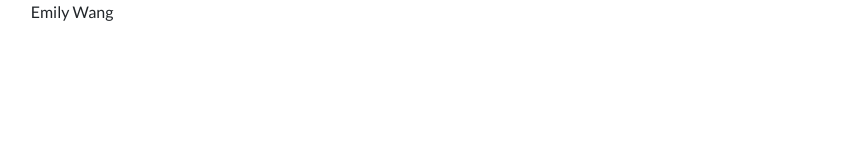
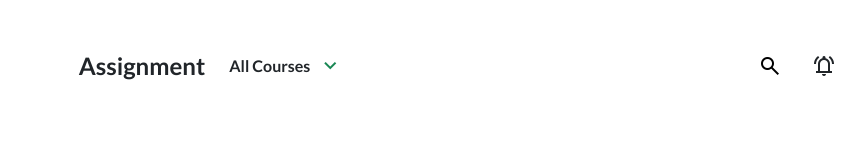
Before and after one commit to Landy510/HexSchool_Layout_Week5, a website built with Vite: page pages/index.html in a window 1280 px wide. Shown: the whole page, without its empty margins (396-1261 px from the left). Built offline with nearby package versions, Linux system fonts and the light colour scheme.

Commit message:
feat: add the layout of top bar

```diff
--- a/main.js
+++ b/main.js
@@ -1,3 +1,3 @@
 import './assets/scss/all.scss';
 
-console.log("Hello world!");
+import * as bootstrap from 'bootstrap'
--- a/pages/index.html
+++ b/pages/index.html
@@ -18,8 +18,45 @@
           <%- include('./layout/sidebar'); -%>
         </div>
         <div class="col-8">
-          <main>
-            <p>Emily Wang</p>
+          <main class="h-100">
+            <div class="container-fluid px-5 py-5 h-100">
+              <div class="d-flex align-items-center">
+                <h2 class="fw-bold me-4 fs-4">Assignment</h2>
+                <div class="me-auto">
+                  <a
+                    href="#"
+                    id="dropdownMenuButton"
+                    data-bs-toggle="dropdown"
+                    role="button"
+                    class="d-flex align-items-center text-dark fw-bold"
+                  >
+                    All Courses
+                    <span class="material-symbols-outlined text-success ms-2">
+                      expand_more
+                    </span>
+                  </a>
+                  <ul class="dropdown-menu" aria-labelledby="dropdownMenuButton">
+                    <li><a class="dropdown-item" href="#">Menu item</a></li>
+                    <li><a class="dropdown-item" href="#">Menu item</a></li>
+                    <li><a class="dropdown-item" href="#">Menu item</a></li>
+                  </ul>
+                </div>
+
+                <button
+                  type="button"
+                  class="d-flex me-4 bg-transparent border-0"
+                >
+                  <span class="material-symbols-outlined">
+                    search
+                  </span>
+                </button>
+                <span class="material-symbols-outlined">
+                  notifications_active
+                </span>
+              </div>
+
+
+            </div>
           </main>
         </div>
       </div>
```
